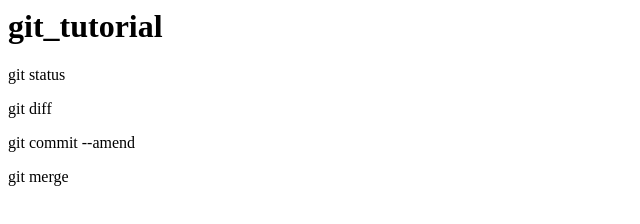
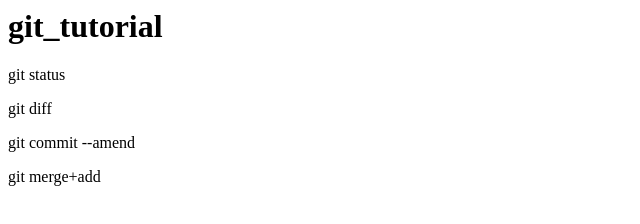
Before and after one commit to sho888/git_tutorial, a plain HTML site: page index.html in a window 1280 px wide. Shown: the full height of the page, 0-640 px from the left. Drawn offline with Linux system fonts and the light colour scheme.

Commit message:
git mergeを追記

```diff
--- a/index.html
+++ b/index.html
@@ -2,4 +2,4 @@
 <p>git status</p>
 <p>git diff</p>
 <p>git commit --amend</p>
-<p>git merge</p>
+<p>git merge+add</p>
```
